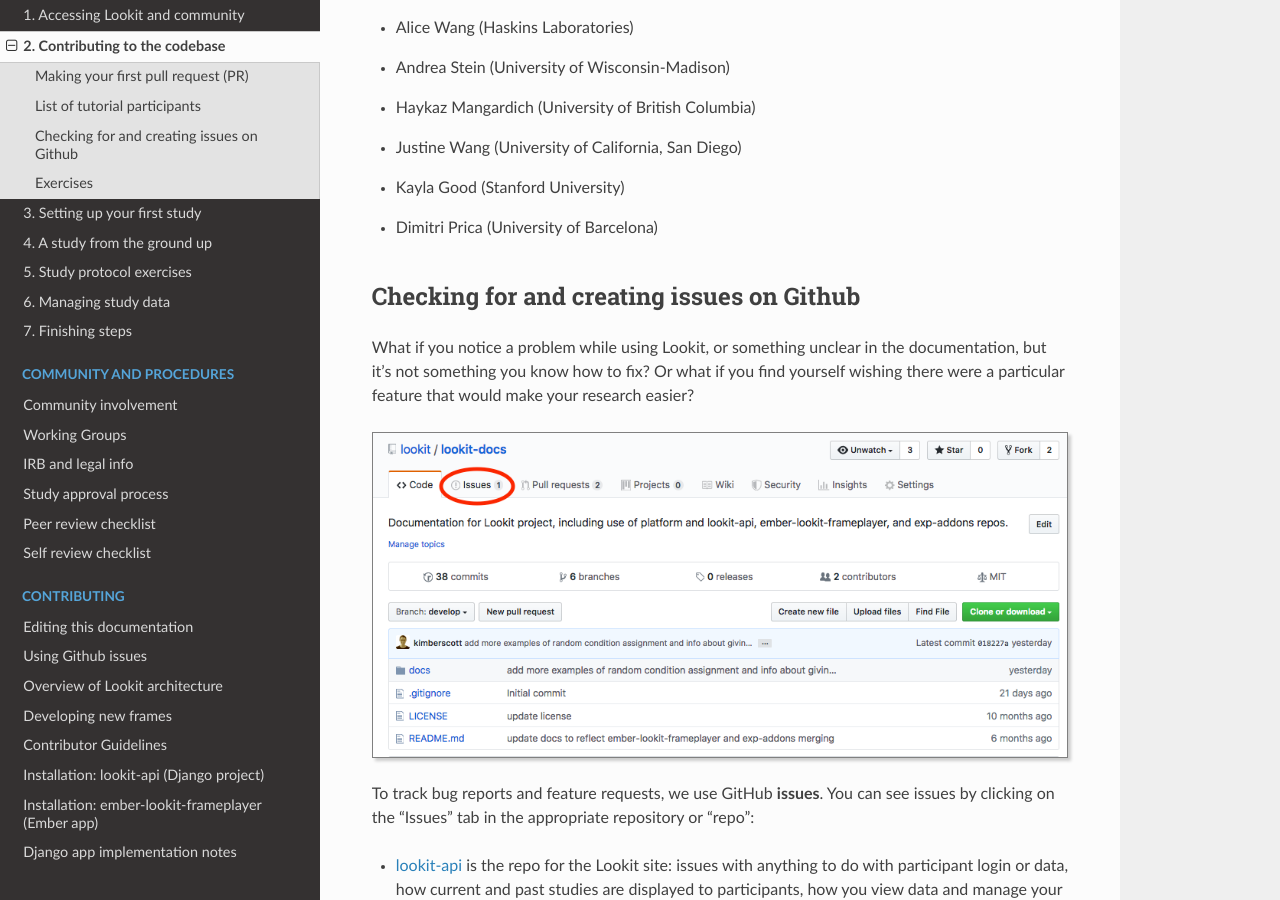
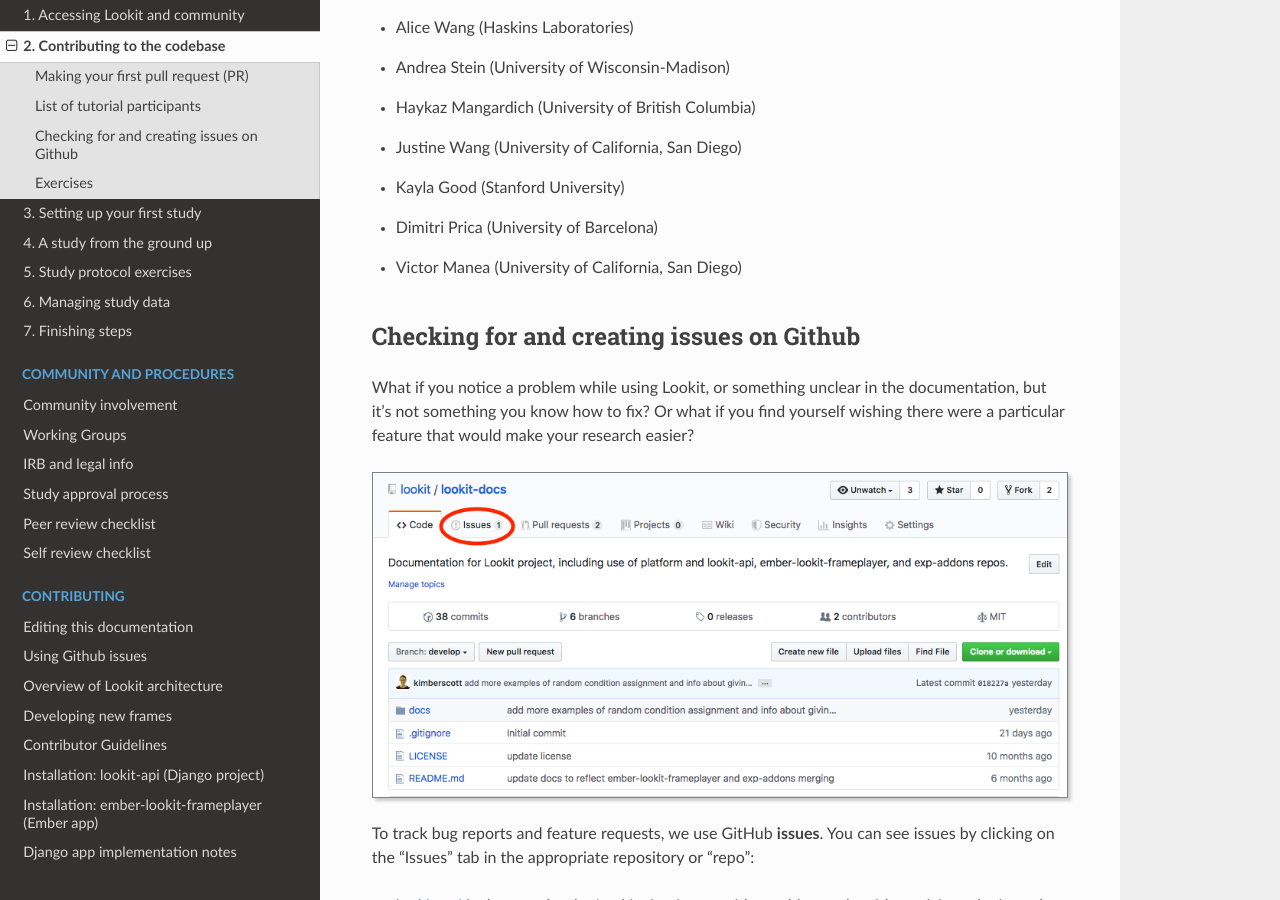
Before and after one commit to lookit/lookit-docs, a Sphinx documentation site: the page built from docs/source/tutorial-contributing.rst, in a window 1280 px wide and 900 px high, scrolled down 9193 px. Built offline with Sphinx 7.4.7 and the Read the Docs theme 2.0.0, drawn with Linux system fonts in a browser that asks for light colours.

Commit message:
Add tutorial participant to list

```diff
--- a/docs/source/tutorial-contributing.rst
+++ b/docs/source/tutorial-contributing.rst
@@ -193,6 +193,7 @@
 - Justine Wang (University of California, San Diego)
 - Kayla Good (Stanford University)
 - Dimitri Prica (University of Barcelona)
+- Victor Manea (University of California, San Diego)
 
 .. _Github issues overview:
 
```
